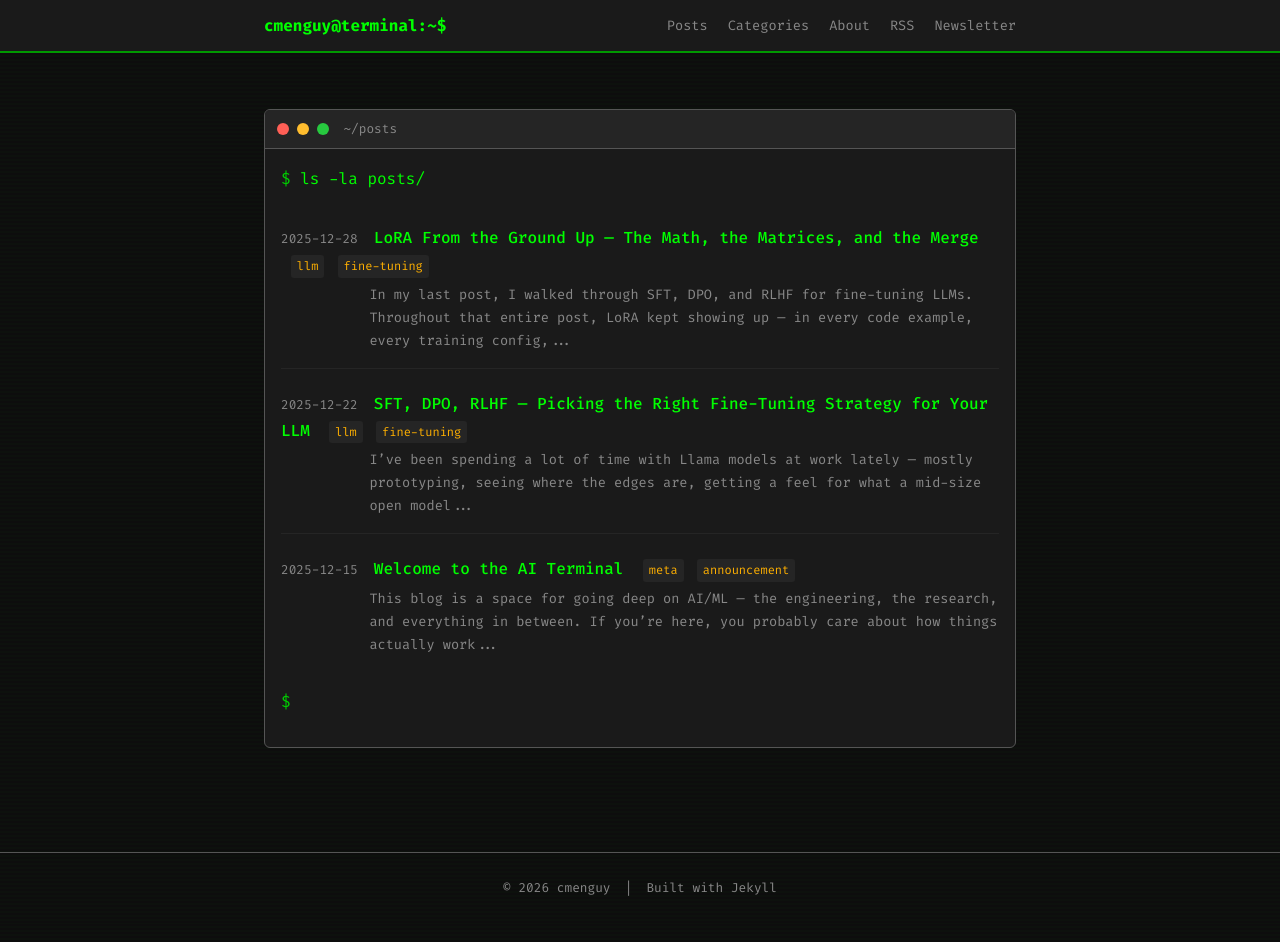
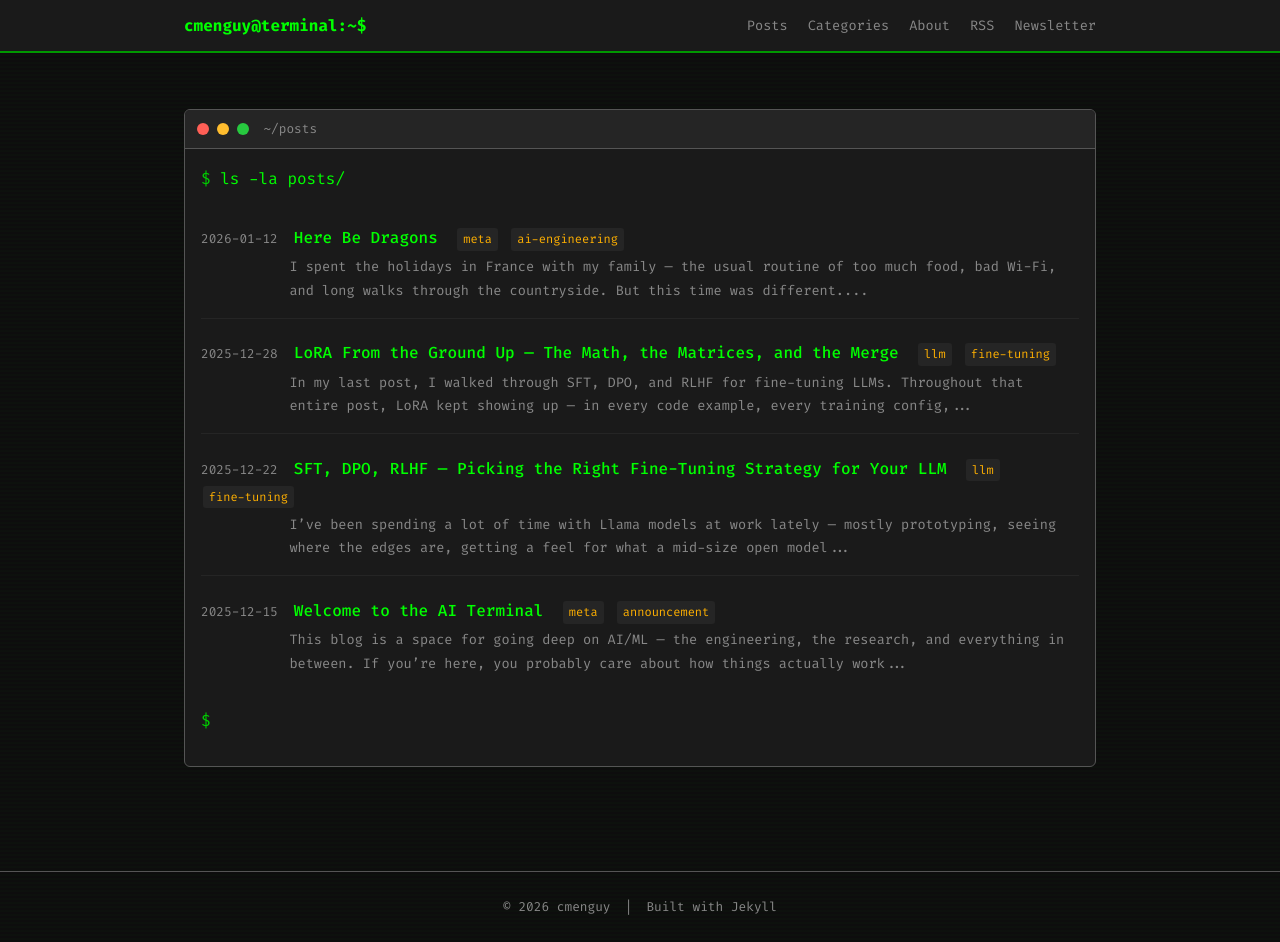
Before and after one commit to cmenguy/cmenguy.github.io, a Jekyll site: the page built from index.html, in a window 1280 px wide. Built offline with Jekyll 4.4.1, drawn with Linux system fonts in a browser that asks for light colours; some of the changed lines change nothing that is shown.

Commit message:
Add agentic AI frontier post and widen site layout

````diff
--- /dev/null
+++ b/_posts/2026-01-12-the-agentic-frontier.md
@@ -0,0 +1,179 @@
+---
+layout: post
+title: "Here Be Dragons"
+date: 2026-01-12 10:00:00 -0800
+categories: [meta, ai-engineering]
+tags: [agentic-ai, claude-code, copilot, cursor, antigravity, productivity, senior-ic, engineering-leadership]
+author: cmenguy
+---
+
+I spent the holidays in France with my family — the usual routine of too much food, bad Wi-Fi, and long walks through the countryside. But this time was different. Normally I use that downtime to tinker with side projects or catch up on papers. This year I couldn't focus on any of that. I kept circling the same question, somewhere between my second glass of Burgundy and my parents asking me to explain what I do for a living again: *what exactly is my job anymore?*
+
+I've been a senior IC in ML engineering for years. I know what that identity feels like — you're the person who can hold the whole system in your head, who knows which abstractions are load-bearing, who mentors the junior folks and pushes back on product when the timeline is fantasy. That identity has been stable for a long time. But over the past few months, something shifted. I started using agentic coding tools — Claude Code, Cursor, Copilot — and at first it felt like a productivity boost. Then it started feeling like something else entirely. Like the ground was moving under my feet.
+
+By the time I got on the flight back home in early January, I'd stopped calling it a "productivity tool" in my head. I was calling it a paradigm shift. And I was having a genuine identity crisis about what it means for me, for my team, and for this entire profession.
+
+## Landing on a New Continent
+
+On medieval maps, when cartographers reached the edge of the known world — the parts no explorer had returned from yet — they'd scrawl a warning in the blank space: *Hic sunt dracones*. Here be dragons. It wasn't a statement about actual dragons. It was an admission: we don't know what's out there, and it might be dangerous.
+
+The best analogy I've found for what's happening right now is the Age of Exploration. When European navigators first reached the Americas, they didn't immediately understand the scale of what they'd found. They thought they'd found a faster route to India. They mapped coastlines, set up small trading posts, and tried to fit the new territory into their existing mental models. It took decades before the full implications became clear — new economies, new power structures, new ways of organizing entire civilizations.
+
+That's where we are with agentic AI. Most people — including me until recently — are still in the "faster route to India" phase. We think we've found a better autocomplete. A smarter Stack Overflow. A way to write boilerplate faster. But what we've actually stumbled onto is a new continent, and we're still standing on the beach drawing crude maps. The rest of the map says *here be dragons*.
+
+The frontier isn't autocomplete. The frontier is *agency* — AI systems that can hold context across an entire codebase, make multi-step decisions, run commands, verify their own output, and iterate until the job is done. That changes everything, and not everyone has realized it yet.
+
+## The Code Analogy — From Functions to Orchestrators
+
+Here's a way to think about what's happening, in terms we understand. For most of software engineering history, the job has been writing functions. You take a spec, you decompose it into components, you implement each piece, you wire them together. Senior engineers are good at this because they've built enough systems to know where the abstractions should go.
+
+Think of the old model like this:
+
+```python
+class SeniorEngineer:
+    def __init__(self, domain_knowledge, years_of_experience):
+        self.knowledge = domain_knowledge
+        self.experience = years_of_experience
+        self.tasks = []
+
+    def work(self, ticket):
+        spec = self.decompose(ticket)
+        for component in spec:
+            code = self.implement(component)
+            self.review(code)
+            self.test(code)
+        return self.ship()
+```
+
+You are the loop. You decompose, implement, review, test, ship. Your value is in the quality of each step and your judgment about what to build.
+
+Now here's what the agentic model looks like:
+
+```python
+class SeniorEngineer:
+    def __init__(self, domain_knowledge, years_of_experience):
+        self.knowledge = domain_knowledge
+        self.experience = years_of_experience
+        self.agents = [ClaudeCode(), Cursor(), Copilot()]
+
+    def work(self, ticket):
+        intent = self.clarify_customer_impact(ticket)
+        plan = self.architect(intent)
+        for task in plan:
+            result = self.delegate_and_verify(task, self.agents)
+            if not self.meets_bar(result):
+                result = self.redirect(task, self.agents)
+        return self.measure_customer_outcome()
+```
+
+You're no longer the loop. You're the orchestrator. Your value shifts from "can you write this code" to "do you know what code should exist, why, and how to verify it's correct." The implementing is increasingly delegated. The judgment, architecture, and customer-facing intent are what remain uniquely yours.
+
+This isn't hypothetical. Here's what my actual workflow looks like now with Claude Code:
+
+```bash
+# Old workflow: manually implement a feature
+git checkout -b feature/add-rate-limiting
+# ... spend 2-3 hours writing middleware, tests, config ...
+vim src/middleware/rate_limiter.py
+vim tests/test_rate_limiter.py
+
+# New workflow: describe intent, verify output
+claude "Add token-bucket rate limiting to the /api/generate endpoint.
+       Use Redis for distributed state. Add integration tests.
+       Make sure it respects the per-org tier limits in our config."
+
+# I spend my time on:
+# 1. Was this the right thing to build?
+# 2. Does the implementation match our architecture?
+# 3. Does it actually solve the customer problem?
+# 4. What are the edge cases the agent missed?
+```
+
+The time I save on implementation goes straight into customer discovery, architecture review, and cross-team coordination. That's the real shift.
+
+## What This Means for Everyone
+
+This reorganization of labor ripples out differently depending on where you sit. Let me be honest about what I'm seeing — not the optimistic conference talk version, the real version.
+
+### Senior ICs
+
+This is us. The identity crisis crew. For a long time, senior ICs derived status and job security from being the person who could build the hard thing. You knew the codebase intimately. You could debug that race condition nobody else could reproduce. You had the muscle memory of ten thousand pull requests.
+
+Agentic tools compress that. A staff engineer with Claude Code can now do what used to require a staff engineer *and* two senior engineers. The raw coding throughput advantage that comes with experience is getting arbitraged away.
+
+What doesn't get arbitraged: knowing *what* to build. Knowing which of the five possible architectures will survive contact with production at scale. Knowing when the product spec is subtly wrong because you've seen this failure mode before. Knowing how to break a quarterly roadmap into a sequence of bets that compound.
+
+The senior IC role doesn't disappear — it evolves. Less "I shipped this feature" and more "I made sure the right features got shipped correctly and we measured the impact." The scope expands from code to customer. If that sounds more like a tech lead or an architect, that's because the boundary between those roles is dissolving.
+
+### Junior ICs
+
+Here's the counterintuitive part: I think agentic AI is *better* for junior engineers than people expect, but in a specific way. The boring ramp-up period — learning the codebase, understanding build systems, writing your first CRUD endpoints — that gets dramatically shorter. A junior engineer with Cursor can be productive on day one in a way that wasn't possible before.
+
+The risk is that they skip the understanding phase. You can ship code you don't understand. You can land PRs that pass CI but that you couldn't explain in a code review. And that's where senior ICs matter more than ever — not as implementers, but as teachers and quality gates. Code review becomes less about style nits and more about "do you actually understand what this does and why."
+
+### Product
+
+Product managers are about to have a very interesting few years. The cost of building a prototype is dropping toward zero, which means the cost of *testing an idea* is dropping toward zero. A PM who can articulate a clear spec can now get a working prototype from an agentic coding session in hours, not sprint cycles.
+
+This shifts the bottleneck from engineering capacity to product judgment. The question stops being "can we build this in time" and starts being "should we build this at all." PMs who are good at customer discovery and ruthless prioritization will thrive. PMs who were basically project managers tracking Jira velocity will struggle.
+
+### Engineering Leadership
+
+The org chart implications are real and uncomfortable. If one senior engineer with agentic tools can do the work of three, what does that mean for team size? For hiring plans? For career ladders built around managing larger teams?
+
+I don't think the answer is "fire two-thirds of your engineers." I think the answer is "the same team can now attempt things that were previously out of scope." The limiting factor moves from "how many engineers do we have" to "how many good ideas do we have and how fast can we validate them." Engineering leaders who reorient around speed-of-learning rather than headcount-per-project will build better organizations.
+
+## The AI/ML Engineering Angle
+
+This is where it gets personal for me. I'm an ML engineer. My specialty is supposed to be the hard stuff — training loops, model optimization, infrastructure, evaluation harnesses. For years, this was a high barrier-to-entry domain. You needed to understand linear algebra, distributed systems, GPU memory management, and the dark arts of hyperparameter tuning. That scarcity was part of our value.
+
+Agentic AI is lowering that barrier fast. Here's an example. This is what deploying a model with vLLM used to require — understanding CUDA, memory management, quantization trade-offs:
+
+```bash
+# The old way: you needed to know all of this
+python -m vllm.entrypoints.openai.api_server \
+    --model meta-llama/Llama-3.1-8B-Instruct \
+    --tensor-parallel-size 2 \
+    --gpu-memory-utilization 0.9 \
+    --max-model-len 8192 \
+    --quantization awq \
+    --enforce-eager
+```
+
+Each of those flags represents a decision that used to require domain expertise. Tensor parallelism? You need to know your GPU topology. Memory utilization at 0.9? You need to understand KV cache sizing. AWQ quantization? You need to know the accuracy-latency trade-off for your specific use case.
+
+Now someone can ask Claude Code "deploy Llama 3.1 8B for my API with the lowest latency on my 2xA100 setup" and get a working config. The barrier to entry just dropped from "months of learning" to "minutes of prompting."
+
+But here's the thing — the barrier dropped for *getting started*. It didn't drop for *getting it right in production*. When that vLLM server OOMs under load at 2 AM, when the quantized model starts hallucinating on edge cases your eval suite didn't cover, when you need to debug why throughput dropped 40% after a library upgrade — that's where deep understanding still matters.
+
+The net effect for ML engineers is actually empowering if you lean into it. I can now prototype things in a day that used to take a week. I can explore architectures I wouldn't have had time for. I can build end-to-end systems — from data pipeline to model to API to frontend to metrics dashboard — because the agentic tools cover my weak spots (frontend, mainly) while I focus on the parts where my expertise matters most.
+
+The identity shift for ML engineers specifically: less "I'm the person who knows how to train models" and more "I'm the person who knows how to build AI systems that reliably deliver value." The scope expands from model to product.
+
+## The Tools Landscape — January 2026
+
+Everyone I talk to is using *something*. The landscape is moving so fast that what's best today might not be best next month, but here's my honest read of where things stand as I write this:
+
+**Claude Code (Anthropic)** — this is my daily driver and it's not close. The agentic loop is the key differentiator. It doesn't just suggest code — it reads your codebase, runs commands, checks its own work, and iterates. For complex multi-file changes, refactors, and "build me this feature" type work, nothing else I've used comes close. Claude's ability to hold architectural intent across a long session — understanding not just the file you're in but the whole system you're building — is genuinely impressive. With Sonnet 3.5 and the newer Claude 3.5 Opus under the hood, the quality of the code it produces has taken a real step up from even six months ago.
+
+**Cursor** — still the best IDE-integrated experience. If you're an "I live in my editor" person, Cursor's inline completions and chat are excellent. It's better than Claude Code for small, targeted edits — the "fix this function" or "add a docstring here" kind of work. Where it falls short is multi-file orchestration. It thinks in files, not in systems. That said, the Composer feature has gotten significantly better at multi-step tasks.
+
+**GitHub Copilot** — still solid for line-by-line completions and increasingly good with its chat and workspace agent features. The advantage is ubiquity — it works everywhere, the VS Code integration is seamless, and for many engineers it's the gateway drug to AI-assisted coding. Copilot has been leaning harder into agentic capabilities lately, but it still feels a step behind Claude Code and Cursor when it comes to deep codebase understanding.
+
+**Antigravity** — the dark horse that had its moment this winter. What caught my attention is the generous free tier — you get access to both Gemini and Claude models without burning through your own API credits, which makes it a fantastic way to experiment. The UX is clean, it handles multi-file edits well, and for someone who wants to try agentic coding without committing to a $20/month subscription on every tool, it's the obvious starting point. I don't think it's unseated Claude Code or Cursor for power users yet, but it's lowered the floor in a way that matters — especially for junior engineers or anyone just getting their feet wet.
+
+My personal stack: Claude Code for big tasks and architecture-level work, Cursor for in-editor flow state, Antigravity when I want to quickly test something with a different model without fiddling with API keys. Your mileage will vary — the best tool is the one that fits your workflow.
+
+## Where I Go From Here
+
+I came back from the holidays with a decision. I'm going to stop defining my value by the code I write and start defining it by the outcomes I drive. That sounds like corporate-speak, so let me be specific.
+
+Before, a good week looked like: merged 5 PRs, fixed that gnarly caching bug, got the new endpoint into staging. Concrete, tangible, mine.
+
+Now, a good week looks like: identified that our model serving costs are 3x higher than they need to be because we're over-provisioning, used Claude Code to prototype three different optimization approaches in a day instead of a sprint, got the best one into production, and showed the finance team we saved $40K/month. The code is almost a byproduct. The value is the insight, the speed, and the business impact.
+
+This is uncomfortable. I got into engineering because I love building things with my hands — metaphorically. There's a deep satisfaction in writing an elegant solution to a hard problem that no AI can replicate for me emotionally, even if it can replicate the code. I'm still processing that loss.
+
+But the new continent is out there, and the map still says *here be dragons*. The explorers who thrive won't be the ones who insist on rowing their own boats. They'll be the ones who figure out how to navigate — who learn to read the new terrain, who build the maps, who know where the actual treasure is buried versus where the easy coastline ends.
+
+The dragons are real. The territory is uncharted. Go anyway.
--- a/_sass/_layout.scss
+++ b/_sass/_layout.scss
@@ -1,6 +1,6 @@
 // Site content wrapper
 .site-content {
-  max-width: 800px;
+  max-width: 960px;
   margin: 0 auto;
   padding: 2em 1.5em;
 }
@@ -12,7 +12,7 @@
   padding: 0.75em 0;
 
   .header-inner {
-    max-width: 800px;
+    max-width: 960px;
     margin: 0 auto;
     padding: 0 1.5em;
     display: flex;
@@ -181,7 +181,7 @@
   margin-top: 3em;
 
   .footer-inner {
-    max-width: 800px;
+    max-width: 960px;
     margin: 0 auto;
     padding: 0 1.5em;
     text-align: center;
````
